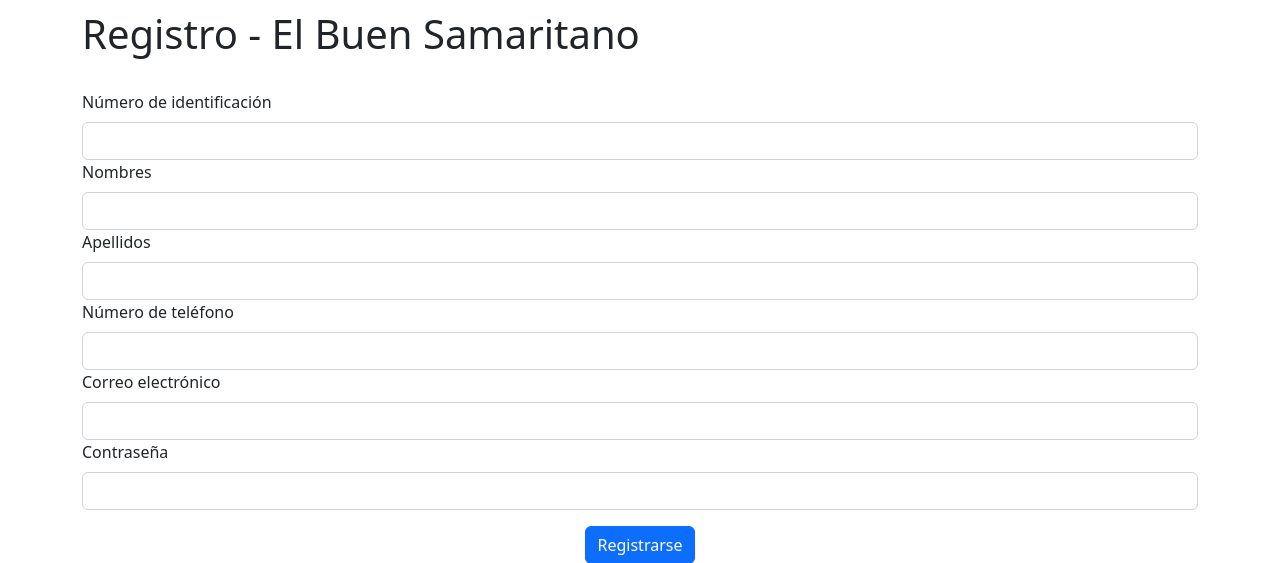
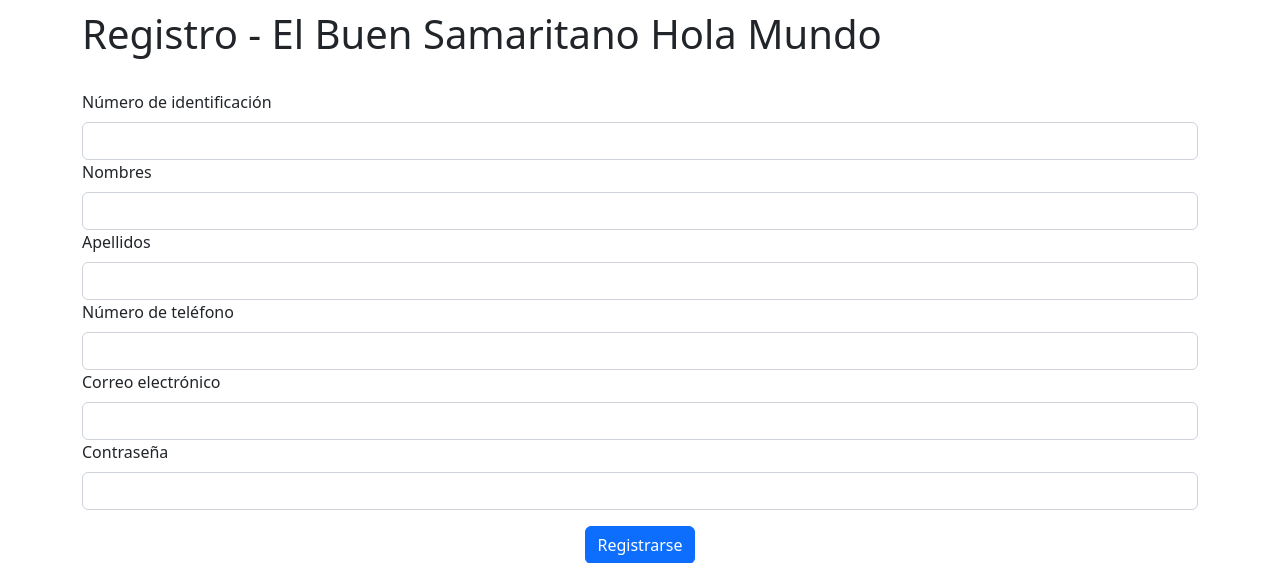
Before and after one commit to DubanSteven97/ElBuenSamaritano, a PHP site: page /ElBuenSamaritano/Registro/Registro in a window 1280 px wide. Shown: the top 563 px of the page. Run offline with PHP 8.4, Linux system fonts and the light colour scheme; some libraries are stand-ins or nearby versions.

Commit message:
PISI-6 Cambio de prueba

```diff
--- a/Views/Registro/Registro.php
+++ b/Views/Registro/Registro.php
@@ -16,7 +16,7 @@
         <div class="container">
             <div class="row">
                 <div class="col">
-                    <h1><?= $data['page_tag'];?></h1><br>
+                    <h1><?= $data['page_tag'];?> Hola Mundo</h1><br>
                     <form class="row g-3" action="" id="formRegister" nombre="formRegister" >
                         <div class="col-12">
                             <label for="numero_identificacion" class="form-label">Número de identificación</label>
```
